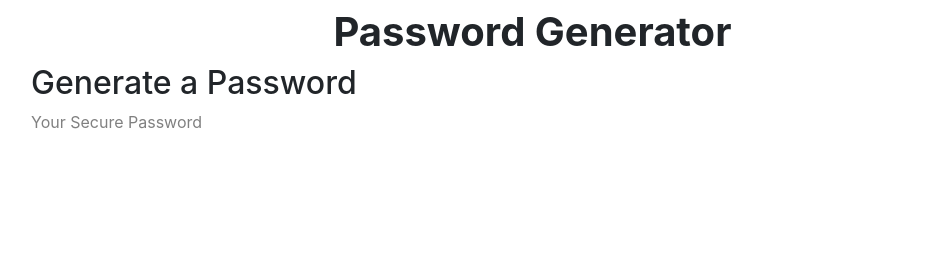
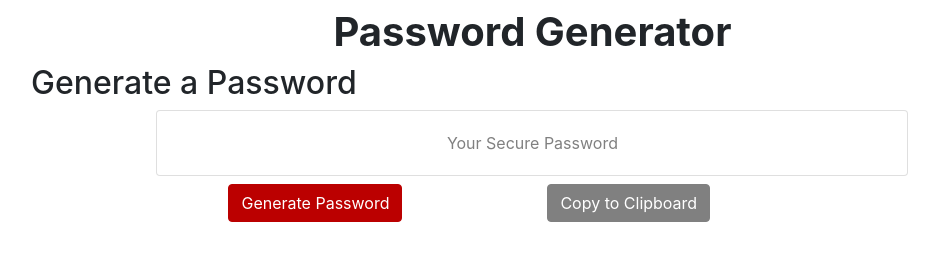
Before and after one commit to timmypotts/password-generator, a plain HTML site: page index.html in a window 1280 px wide. Shown: the whole page, without its empty margins (62-1001 px from the left). Drawn offline with nearby package versions, Linux system fonts and the light colour scheme.

Commit message:
Got some formatting done. A 10 characted random password is generated on click. Need to get a clipboard function running.

```diff
--- a/index.html
+++ b/index.html
@@ -19,8 +19,22 @@
                 <div class="row">
                     <div class="page-header"><h2>Generate a Password</h2></div>
                 </div>
-                <div class="row">
-                    <div id="textgen"> Your Secure Password</div>
+
+                <div class="row justify-content-center align-items-center">
+                    <div class="card w-75 text-center">
+                        <div class="card-body">
+                            <p class="card-text" id="placeholder"> Your Secure Password</p>
+                        </div>
+                    </div>
+                </div>
+
+                <div class="row m-2 justify-content-center align-items-center">
+                    <div class="col-4">
+                        <button type="button" id="genButton" class="btn btn-primary">Generate Password</button>
+                    </div>
+                    <div class="col-4">
+                        <button type="button" id="clipboard" class="btn btn-primary">Copy to Clipboard</button>
+                    </div>
                 </div>
             </div>
         </div>
--- a/script.js
+++ b/script.js
@@ -80,17 +80,22 @@ var char = [
 var len = char.length;
 var pass = [];
 
-var product = document.getElementById('textgen');
+var product = document.getElementById('placeholder');
 
 
-function passGen(x) {
+document.getElementById('genButton').addEventListener("click",passGen);
+
+function passGen() {
+    var x=10;
     for (var i = 0; i<x; i++) {
         var rindex = Math.floor(Math.random()*len);
         pass.push(char[rindex]);
         console.log(pass);
     }
     var password = pass.join('');
-    return password;
+    product.textContent = password;
+    pass = [];
+    return;
 }
 
 function clickAction() {
--- a/style.css
+++ b/style.css
@@ -1,3 +1,13 @@
-#textgen {
+#placeholder {
     color: grey;
 }
+
+#genButton {
+    background-color: rgb(187, 0, 0);
+    border-color: rgb(187, 0, 0);
+}
+
+#clipboard {
+    background-color: grey;
+    border-color: grey;
+}
```
